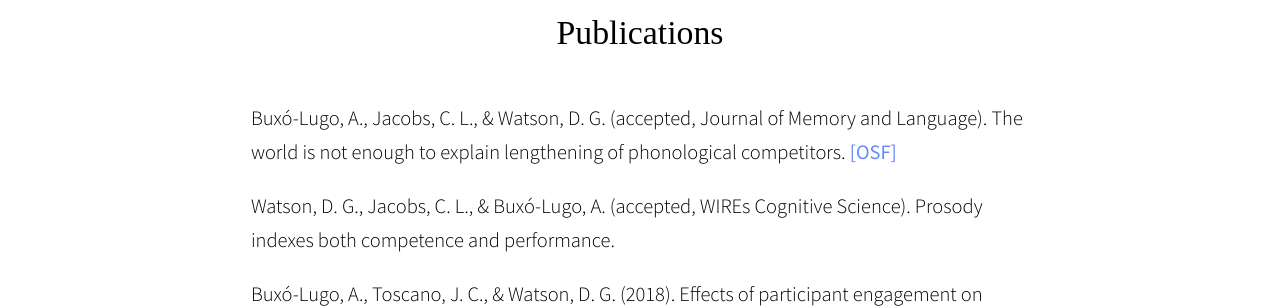
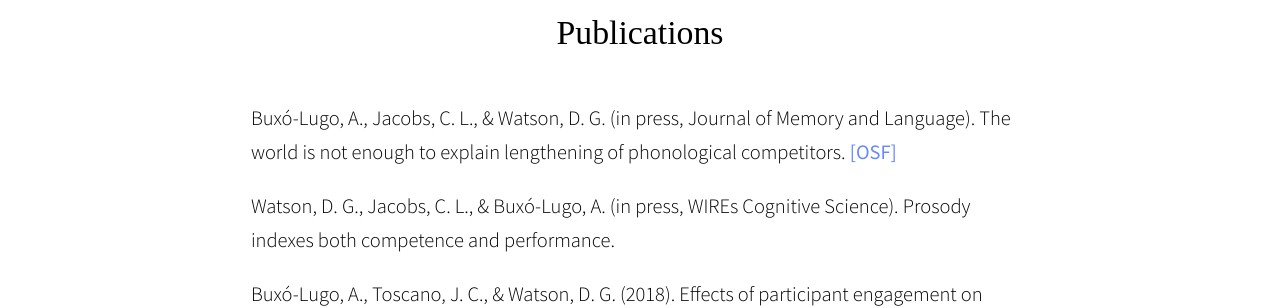
Before and after one commit to abuxolugo/abuxolugo.github.io, a Jekyll site: the page built from publications.md, in a window 1280 px wide and 900 px high. Shown: the part 235-543 px from the top of the window. Built offline with Jekyll 4.4.1, drawn with Linux system fonts in a browser that asks for light colours; some web fonts are replaced.

Commit message:
Update publications.md

```diff
--- a/publications.md
+++ b/publications.md
@@ -4,9 +4,9 @@ title: Publications
 permalink: /publications/
 ---
 
-Buxó-Lugo, A., Jacobs, C. L., & Watson, D. G. (accepted, Journal of Memory and Language). The world is not enough to explain lengthening of phonological competitors. [[OSF]](https://osf.io/ef5wu/)
+Buxó-Lugo, A., Jacobs, C. L., & Watson, D. G. (in press, Journal of Memory and Language). The world is not enough to explain lengthening of phonological competitors. [[OSF]](https://osf.io/ef5wu/)
 
-Watson, D. G., Jacobs, C. L., & Buxó-Lugo, A. (accepted, WIREs Cognitive Science). Prosody indexes both competence and performance.
+Watson, D. G., Jacobs, C. L., & Buxó-Lugo, A. (in press, WIREs Cognitive Science). Prosody indexes both competence and performance.
 
 Buxó-Lugo, A., Toscano, J. C., & Watson, D. G. (2018). Effects of participant engagement on prosodic prominence. *Discourse Processes, 55(3),* 305-323. DOI:[10.1080/0163853X.2016.1240742](https://doi.org/10.1080/0163853X.2016.1240742) [[preprint]]({{site.baseurl}}/assets/Minecraft_Preprint.pdf)
 
```
